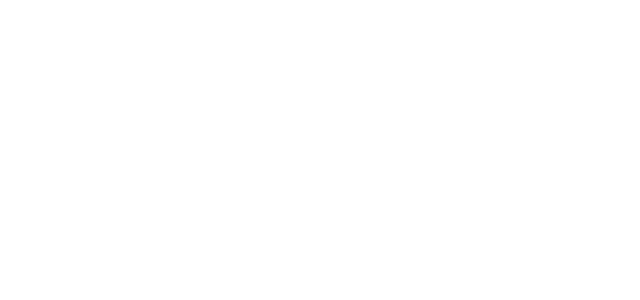
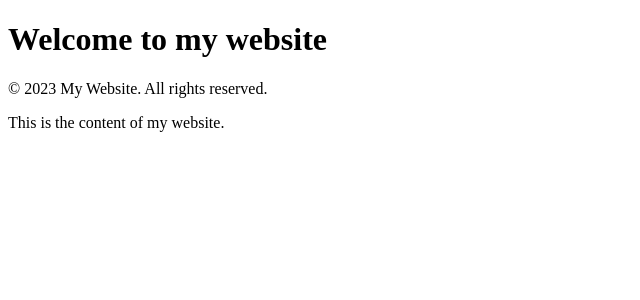
Before and after one commit to acciojob/page-layout-shreyashmahalle, a React app: page / in a window 1280 px wide. Shown: the top 300 px of the page, without its empty margins (0-640 px from the left). Built offline with nearby package versions, Linux system fonts and the light colour scheme.

Commit message:
completed page layout assignment

```diff
--- a/src/components/App.js
+++ b/src/components/App.js
@@ -1,13 +1,16 @@
 
 import React from "react";
-import './../styles/App.css';
+import PageLayout from "./PageLayout";
 
-const App = () => {
+function App() {
   return (
-    <div>
-        {/* Do not remove the main div */}
-    </div>
-  )
+    <PageLayout
+      header={<h1>Welcome to my website</h1>}
+      footer={<p>© 2023 My Website. All rights reserved.</p>}
+    >
+      <p>This is the content of my website.</p>
+    </PageLayout>
+  );
 }
 
-export default App
+export default App;
--- a/src/components/PageLayout.jsx
+++ b/src/components/PageLayout.jsx
@@ -0,0 +1,16 @@
+function PageLayout({header,footer,children}){
+    return(
+        <div>
+            <header>
+                {header}
+            </header>
+            <main>
+                {footer}
+            </main>
+            <footer>
+                {children}
+            </footer>
+        </div>
+    )
+}
+export default PageLayout;
```
Also changed, not shown: 1 other file (tests, documents, lock files or other folders).
